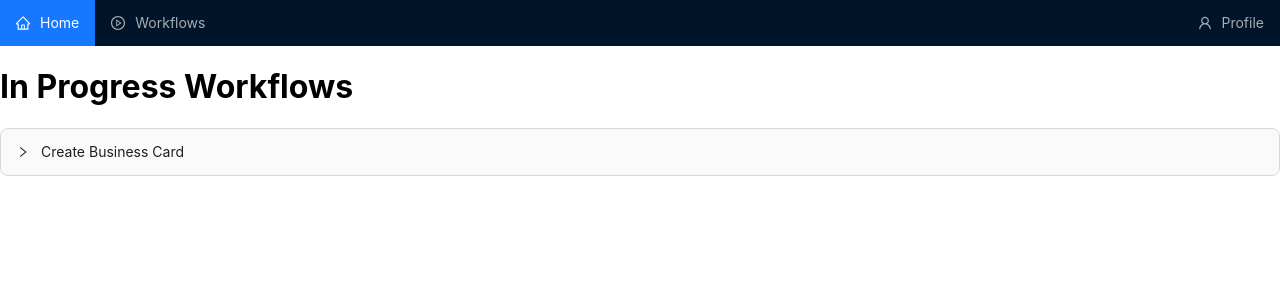
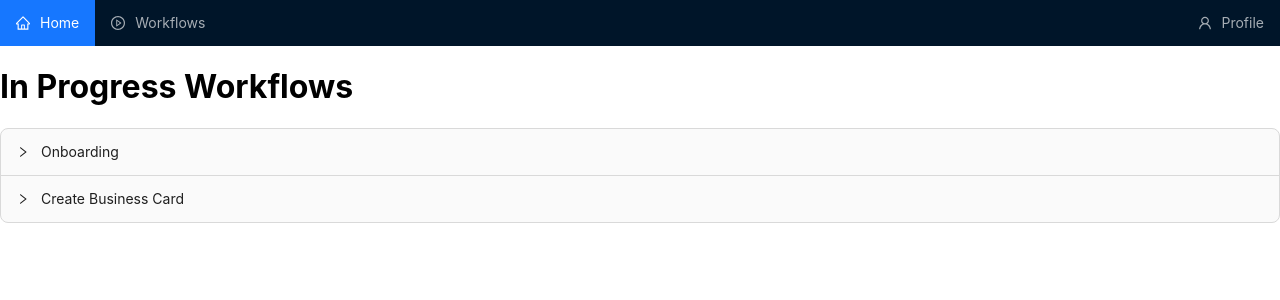
Before and after one commit to sidathasiri/workflow-automation-pwa, a React (Create React App) app: page /workflows/inprogress in a window 1280 px wide. Shown: the top 300 px of the page. Built offline with nearby package versions, Linux system fonts and the light colour scheme.

Commit message:
Add more workflows

```diff
--- /dev/null
+++ b/src/mockData/inprogress/Onboarding.json
@@ -0,0 +1,40 @@
+{
+  "id": "9da58807-0ca8-44f2-a719-1766db70754f",
+  "title": "Onboarding",
+  "description": "Onboarding new employees",
+  "status": "process",
+  "steps": [
+    {
+      "id": "1f827162-db89-4cef-9aae-12d548e1f5cb",
+      "title": "Send Welcome Pack",
+      "description": "Send the welcome pack to the employee",
+      "status": "finish",
+      "started": "01/05/2023",
+      "completed": "02/05/2023"
+    },
+    {
+      "id": "0886b77b-2c35-4e97-8942-5d0d6a1473dc",
+      "title": "Onboarding Session",
+      "description": "Conduct the onboarding session ",
+      "status": "finish",
+      "started": "03/05/2023",
+      "completed": "05/05/2023"
+    },
+    {
+      "id": "c2687463-11db-4ec4-b8b0-c7b9e61b8091",
+      "title": "Complete Documentation",
+      "description": "Complete all the necessary documentations",
+      "status": "process",
+      "started": "03/05/2023",
+      "completed": null
+    },
+    {
+      "id": "f6254ef2-dd21-4798-bc3b-dbf578a9dea9",
+      "title": "Team Introduction",
+      "description": "Introduce to the team",
+      "status": "wait",
+      "started": null,
+      "completed": null
+    }
+  ]
+}
--- a/src/pages/Workflows/InProgress/index.tsx
+++ b/src/pages/Workflows/InProgress/index.tsx
@@ -1,10 +1,11 @@
 import { Collapse } from 'antd';
 import Workflow from '../../../components/Workflow';
 import CreateBusinessCards from '../../../mockData/inprogress/CreateBusinessCards.json';
+import Onboarding from '../../../mockData/inprogress/Onboarding.json';
 import { IWorkflow } from '../../../interfaces/workflow';
 
 function InProgressWorkflowsPage() {
-  const fetchedData: IWorkflow[] = [CreateBusinessCards];
+  const fetchedData: IWorkflow[] = [Onboarding, CreateBusinessCards];
   const items = fetchedData.map((workflow) => ({
     key: workflow.description,
     label: workflow.title,
```
